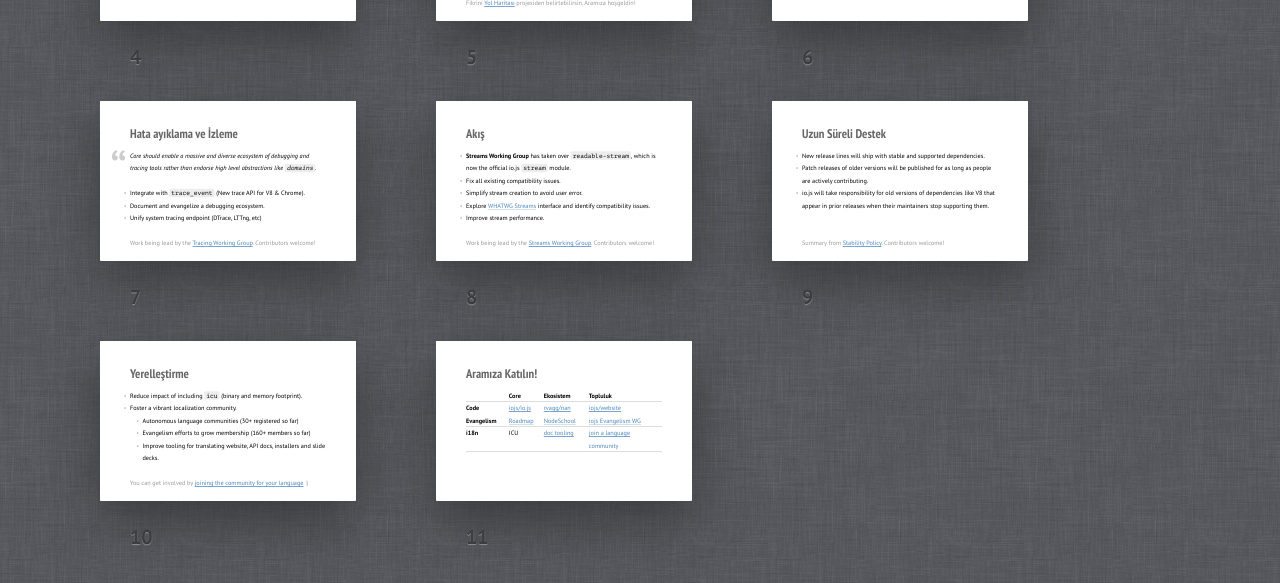
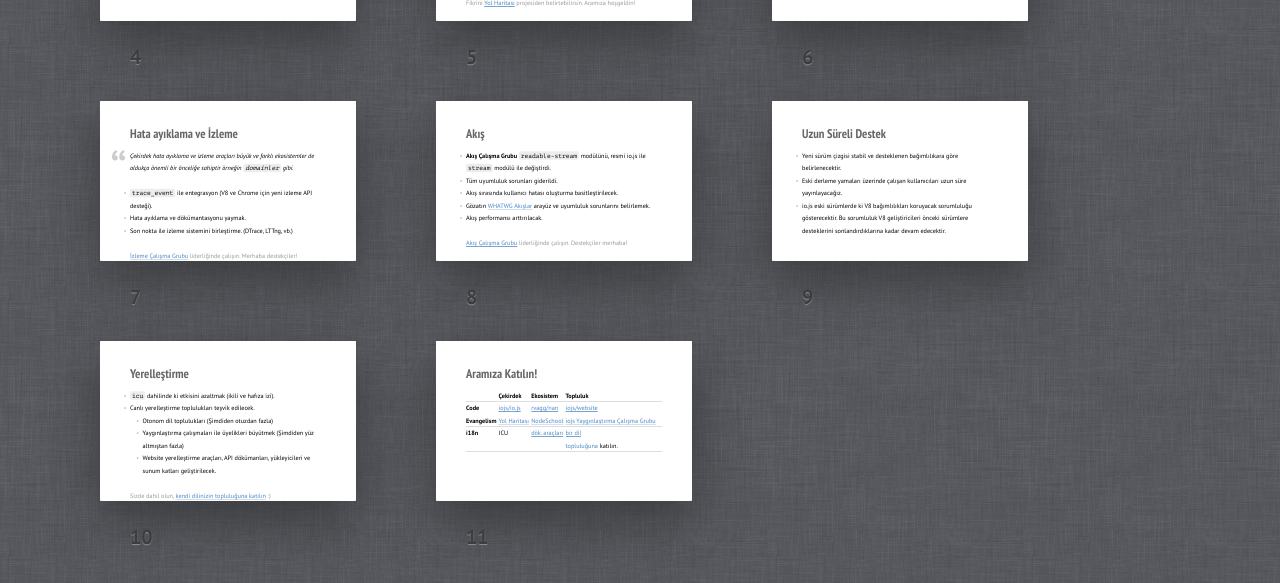
Before and after one commit to nodejs/nodejs-tr, a plain HTML site: page roadmap/tr/index.html in a window 1280 px wide. Shown: the part 609-1192 px from the top of the page. Drawn offline with Linux system fonts and the light colour scheme; files that its build step writes are made by us from their sources.

Commit message:
Roadmap çevirisi tamamlandı.

```diff
--- a/roadmap/tr/index.html
+++ b/roadmap/tr/index.html
@@ -115,53 +115,53 @@
 	<section class="slide"><div>
 		<h2>Hata ayıklama ve İzleme</h2>
 		<blockquote>
-			<p>Core should enable a massive and diverse ecosystem of debugging and tracing tools rather than endorse high level abstractions like <code>domains</code>.</p>
+			<p>Çekirdek hata ayıklama ve izleme araçları büyük ve farklı ekosistemler de oldukça önemli bir önceliğe sahiptir örneğin <code>domainler</code> gibi.</p>
 		</blockquote>
 		<ul>
-			<li>Integrate with <code>trace_event</code> (New trace API for V8 & Chrome).</li>
-			<li>Document and evangelize a debugging ecosystem.</li>
-			<li>Unify system tracing endpoint (DTrace, LTTng, etc)</li>
+			<li><code>trace_event</code> ile entegrasyon (V8 ve Chrome için yeni izleme API desteği).</li>
+			<li>Hata ayıklama ve dökümantasyonu yaymak.</li>
+			<li>Son nokta ile izleme sistemini birleştirme. (DTrace, LTTng, vb.)</li>
 		</ul>
-		<p class="note">Work being lead by the <a href="https://github.com/iojs/tracing-wg">Tracing Working Group</a>. Contributors welcome!</p>
+		<p class="note"> <a href="https://github.com/iojs/tracing-wg">İzleme Çalışma Grubu</a> liderliğinde çalışın. Merhaba destekçiler!</p>
 	</div></section>
 
 	<section class="slide"><div>
 		<h2>Akış</h2>
 		<ul>
-			<li><strong>Streams Working Group</strong> has taken over <code>readable-stream</code>, which is now the official io.js <code>stream</code> module.</li>
-			<li>Fix all existing compatibility issues.</li>
-      <li>Simplify stream creation to avoid user error.</li>
-			<li>Explore <a href="https://github.com/whatwg/streams">WHATWG Streams</a> interface and identify compatibility issues.</li>
-			<li>Improve stream performance.</li>
+			<li><strong>Akış Çalışma Grubu</strong> <code>readable-stream</code> modülünü, resmi io.js ile <code>stream</code> modülü ile değiştirdi.</li>
+			<li>Tüm uyumluluk sorunları giderildi.</li>
+      <li>Akış sırasında kullanıcı hatası oluşturma basitleştirilecek.</li>
+			<li>Gözatın <a href="https://github.com/whatwg/streams">WHATWG Akışlar</a> arayüz ve uyumluluk sorunlarını belirlemek.</li>
+			<li>Akış performansı arttırılacak.</li>
 		</ul>
-		<p class="note">Work being lead by the <a href="https://github.com/iojs/readable-stream">Streams Working Group</a>. Contributors welcome!</p>
+		<p class="note"><a href="https://github.com/iojs/readable-stream">Akış Çalışma Grubu</a> liderliğinde çalışın. Destekçiler merhaba!</p>
 	</div></section>
 
 	<section class="slide"><div>
 		<h2>Uzun Süreli Destek</h2>
 
 		<ul>
-			<li>New release lines will ship with stable and supported dependencies.</li>
-			<li>Patch releases of older versions will be published for as long as people are actively contributing.</li>
-			<li>io.js will take responsibility for old versions of dependencies like V8 that appear in prior releases when their maintainers stop supporting them.</li>
+			<li>Yeni sürüm çizgisi stabil ve desteklenen bağımlılıkara göre belirlenecektir.</li>
+			<li>Eski derleme yamaları üzerinde çalışan kullanıcıları uzun süre yayınlayacağız.</li>
+			<li>io.js eski sürümlerde ki V8 bağımlılıkları koruyacak sorumluluğu gösterecektir. Bu sorumluluk V8 geliştiricileri önceki sürümlere desteklerini sonlandırdıklarına kadar devam edecektir.</li>
 		</ul>
 		<br>
-		<p class="note">Summary from <a href="https://github.com/iojs/io.js/blob/v1.x/ROADMAP.md">Stability Policy</a>. Contributors welcome!</p>
+		<p class="note"><a href="https://github.com/iojs/io.js/blob/v1.x/ROADMAP.md">Kararlılık Politikası</a> özeti. Destekçiler merhaba!</p>
 	</div></section>
 
 	<section class="slide"><div>
 		<h2>Yerelleştirme</h2>
 
 		<ul>
-			<li>Reduce impact of including <code>icu</code> (binary and memory footprint).</li>
-			<li>Foster a vibrant localization community.</li>
+			<li><code>icu</code> dahilinde ki etkisini azaltmak (ikili ve hafıza izi).</li>
+			<li>Canlı yerelleştirme toplulukları teşvik edilecek.</li>
 				<ul>
-					<li>Autonomous language communities (30+ registered so far)</li>
-					<li>Evangelism efforts to grow membership (160+ members so far)</li>
-					<li>Improve tooling for translating website, API docs, installers and slide decks.</li>
+					<li>Otonom dil toplulukları (Şimdiden otuzdan fazla)</li>
+					<li>Yaygınlaştırma çalışmaları ile üyelikleri büyütmek (Şimdiden yüz altmıştan fazla)</li>
+					<li>Website yerelleştirme araçları, API dökümanları, yükleyicileri ve sunum katları geliştirilecek.</li>
 				</ul>
 		</ul>
-		<p class="note">You can get involved by <a href="https://github.com/iojs/website/issues/125">joining the community for your language</a> :)</p>
+		<p class="note">Sizde dahil olun, <a href="https://github.com/iojs/website/issues/125"> kendi dilinizin topluluğuna katılın</a> :)</p>
 	</div></section>
 
 	<section class="slide"><div>
@@ -170,7 +170,7 @@
 		<table>
 		<tr>
 			<th></th>
-			<th scope="column">Core</th>
+			<th scope="column">Çekirdek</th>
 			<th scope="column">Ekosistem</th>
 			<th scope="column">Topluluk</th>
 		</tr>
@@ -182,21 +182,21 @@
 		</tr>
 		<tr>
 			<th>Evangelism</th>
-			<td><a href="https://github.com/iojs/roadmap">Roadmap</a></td>
+			<td><a href="https://github.com/iojs/roadmap">Yol Haritası</a></td>
 			<td><a href="http://nodeschool.io/">NodeSchool</a></td>
-			<td><a href="https://github.com/iojs/evangelism">iojs Evangelism WG</a></td>
+			<td><a href="https://github.com/iojs/evangelism">iojs Yaygınlaştırma Çalışma Grubu</a></td>
 		</tr>
 		<tr>
 			<th>i18n</th>
 			<td>ICU</td>
-			<td><a href="https://github.com/iojs/io.js/issues/695">doc tooling</a></td>
-			<td><a href="https://github.com/iojs/website/issues/125">join a language<br>community</a></td>
+			<td><a href="https://github.com/iojs/io.js/issues/695">dök. araçları</a></td>
+			<td><a href="https://github.com/iojs/website/issues/125">bir dil <br>topluluğuna</a> katılın.</td>
 		</tr>
 		</table>
 
 	</div></section>
 
-	<p class="badge"><a href="https://github.com/iojs/roadmap">Fork me on Github</a></p>
+	<p class="badge"><a href="https://github.com/iojs/roadmap">Github üstünde Fork edin.</a></p>
 	<!--
 		To hide progress bar from entire presentation
 		just remove “progress” element.
```
